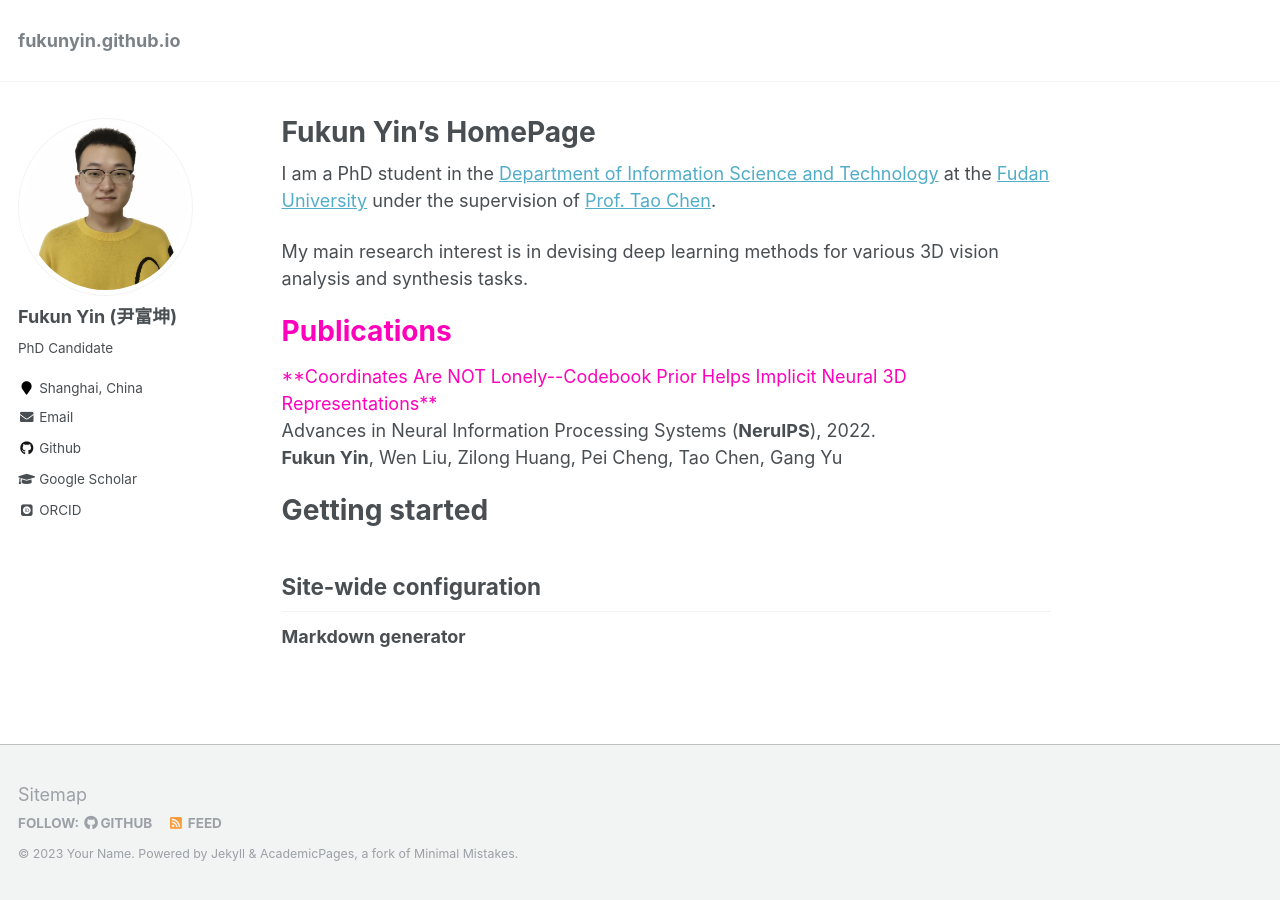
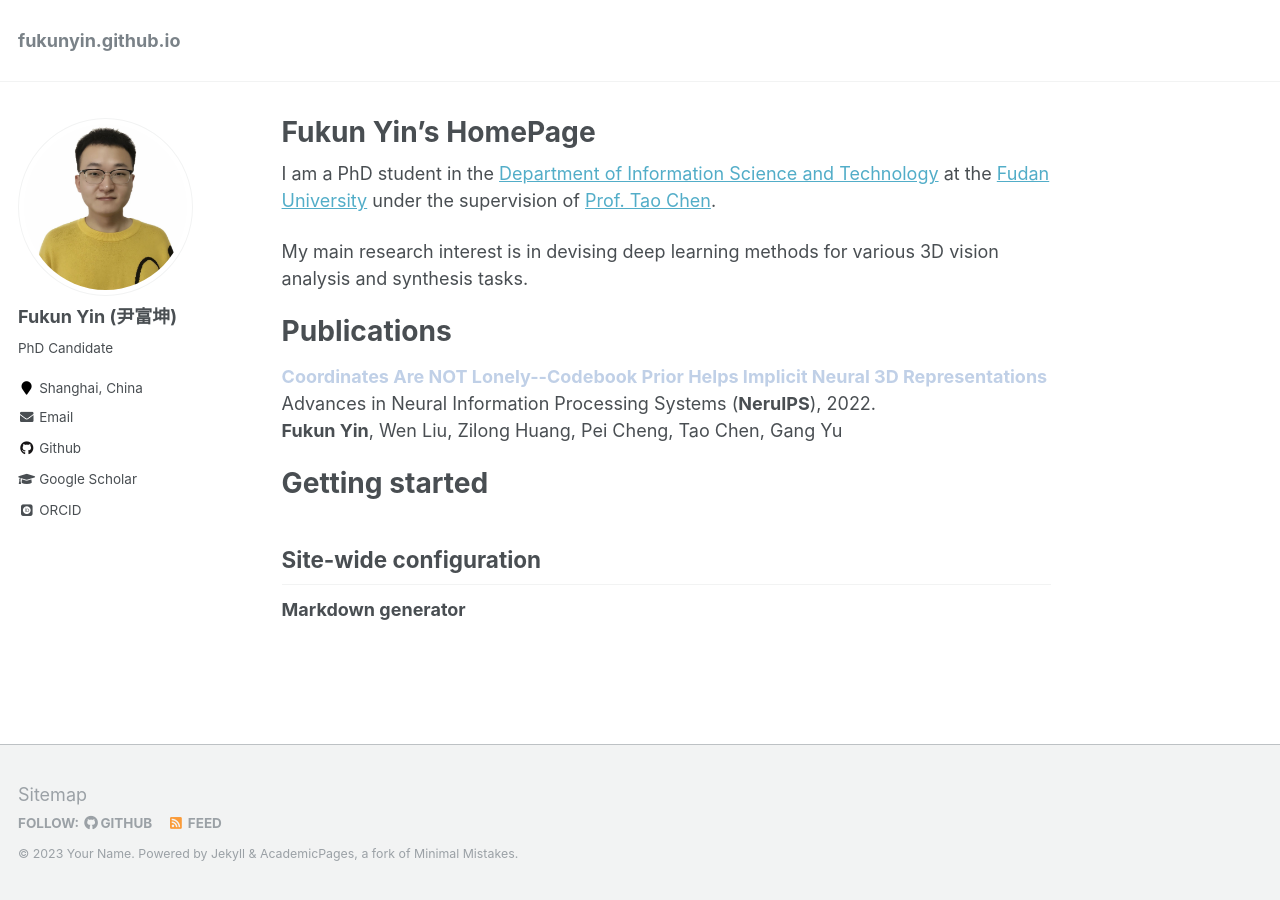
Before and after one commit to fukunyin/fukunyin.github.io, a Jekyll site: the page built from _pages/about.md, in a window 1280 px wide. Built offline with Jekyll 4.4.1, drawn with Linux system fonts in a browser that asks for light colours; some web fonts are replaced.

Commit message:
Update about.md

```diff
--- a/_pages/about.md
+++ b/_pages/about.md
@@ -15,9 +15,9 @@ My main research interest is in devising deep learning methods for various 3D vi
 
 
 
-# <font color="#FF00BB">Publications</font>
+# Publications
 
-<font color="#FF00BB">**Coordinates Are NOT Lonely--Codebook Prior Helps Implicit Neural 3D Representations**</font>
+**<font color="#C0D0E7">Coordinates Are NOT Lonely--Codebook Prior Helps Implicit Neural 3D Representations</font>**
 Advances in Neural Information Processing Systems (**NeruIPS**), 2022.
 **Fukun Yin**, Wen Liu, Zilong Huang, Pei Cheng, Tao Chen, Gang Yu
 
```
